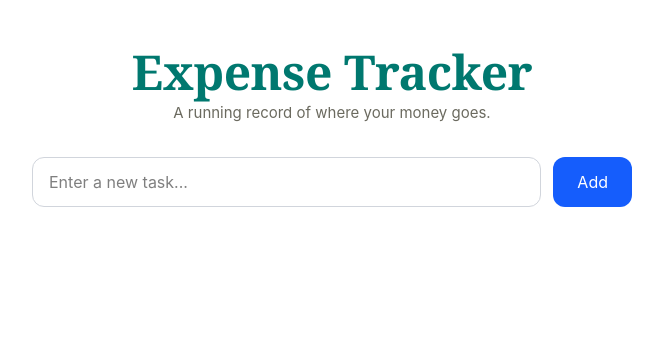
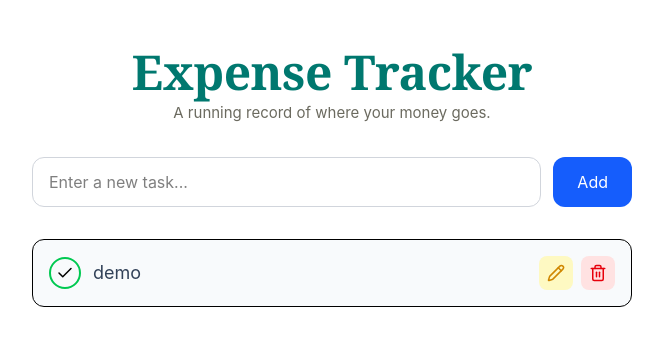
Before and after one commit to birbalkr/Mini-Hackathon, a React (Vite) app: page / in a window 1280 px wide. Shown: the top 346 px of the page, without its empty margins (308-971 px from the left). Built offline with nearby package versions, Linux system fonts and the light colour scheme.

Commit message:
make Summary page and add defualt data

```diff
--- a/src/App.jsx
+++ b/src/App.jsx
@@ -1,5 +1,6 @@
 import React from 'react'
 import ExpenseInput from './components/ExpenseInput'
+import Summary from './components/Summary'
 
 function App() {
   return (
@@ -9,6 +10,7 @@ function App() {
         <p className="mt-1.5 mb-0 text-[15px] text-[#6b6a5f]">A running record of where your money goes.</p>
       </header>
       <ExpenseInput/>
+      <Summary/>
 
     </div>
   )
--- a/src/components/Summary.jsx
+++ b/src/components/Summary.jsx
@@ -0,0 +1,33 @@
+import React from 'react'
+import { Pencil, Trash2, Check } from "lucide-react";
+function Summary() {
+    return (
+        <div>
+            <div className="mt-8 space-y-4">
+                <div className="flex items-center justify-between bg-slate-50 border rounded-xl p-4 hover:shadow-md transition">
+                    <div className="flex items-center gap-3">
+                        <button className="w-8 h-8 rounded-full border-2 border-green-500 flex items-center justify-center hover:bg-green-500 hover:text-white">
+                            <Check size={18} />
+                        </button>
+                        <span className="text-lg text-slate-700">
+                            demo
+                        </span>
+                    </div>
+
+                    <div className="flex gap-2">
+                        <button className="p-2 rounded-lg bg-yellow-100 text-yellow-600 hover:bg-yellow-200">
+                            <Pencil size={18} />
+                        </button>
+
+                        <button className="p-2 rounded-lg bg-red-100 text-red-600 hover:bg-red-200">
+                            <Trash2 size={18} />
+                        </button>
+                    </div>
+                </div>
+
+            </div>
+        </div>
+    )
+}
+
+export default Summary
```
